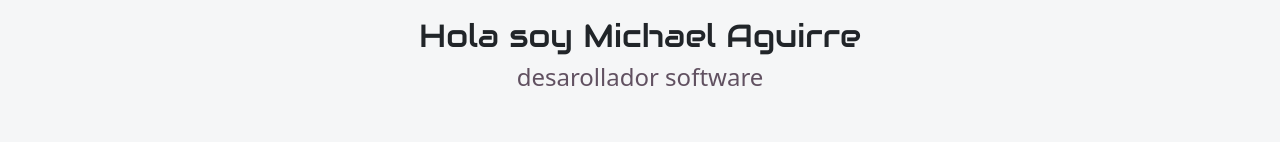
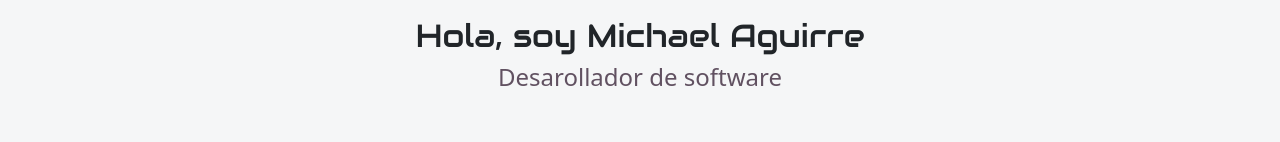
Before and after one commit to MaguirreC/portafolio, a plain HTML site: page index.html in a window 1280 px wide. Shown: the part 345-487 px from the top of the page. Drawn offline with nearby package versions, Linux system fonts and the light colour scheme.

Commit message:
mejora ortografia

```diff
--- a/index.html
+++ b/index.html
@@ -48,8 +48,8 @@
        <section class="hero align-items-strech">
         <div class="hero-principal d-flex flex-column justify-content-center al">
          <img class="hero-imagen"  src="images/LOGO-INMOBILIARIA-001-removebg-preview.png" alt="foto principal" width="">
-        <h1>Hola soy Michael Aguirre</h1>
-        <h2>desarollador  software</h2>
+        <h1>Hola, soy Michael Aguirre</h1>
+        <h2>Desarollador de software</h2>
         </div>
        <div class="hero-inferior">
         <img class="hero-inferior-imagen img-fluid" src="images/laptop-svgrepo-com.svg" alt="Laptop,CSS,Programacion">
```
